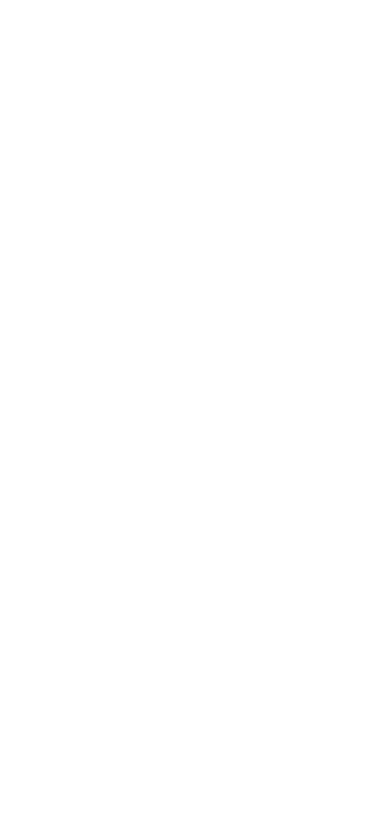
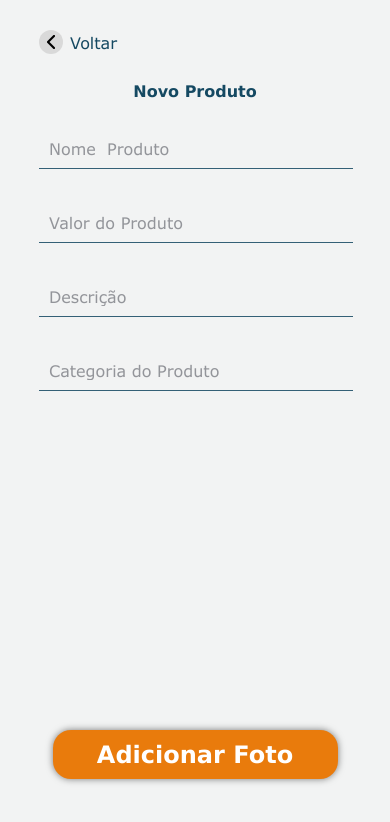
Before and after one commit to EJCM-SQUAD-3/Patitas, a React Native app in the folder frontend/: screen / in a window 390 px wide. Shown: the top 822 px of the page. Built offline with nearby package versions, Linux system fonts and the light colour scheme.

Commit message:
foi feita toda a tela de cadastro de novo produto. além disso, fiz pequenas alterações no componente 'Input' utilizando props para tirar o espaçamento lateral caso a imagem não seja passada

```diff
--- a/frontend/App.tsx
+++ b/frontend/App.tsx
@@ -11,6 +11,7 @@
 import ScreenRegisterBuyer from './src/pages/screenRegisterBuyer';
 import BlueConteiner from './src/components/blueConteiner';
 import UserProfile from './src/pages/userProfile';
+import ProductRegistration from './src/pages/productRegistration';
 
 export default function App() {
   const [fontsLoaded] = useFonts({
@@ -22,7 +23,7 @@
   return (
 
 
-    <UserProfile/>
+    <ProductRegistration/>
 
   );
 }
--- a/frontend/src/components/input/index.tsx
+++ b/frontend/src/components/input/index.tsx
@@ -11,10 +11,9 @@
 export function Input ({imagem, placeholder,secureTextEntry}: Props){
 
     return(
-    <InputConteiner>
-        <Imagem source={imagem} alt="gatinho"/>
+    <InputConteiner hasImage={!!imagem}>
+        {imagem && <Imagem source={imagem} hasImage={!!imagem} alt="gatinho"/>}
         <InputTexto secureTextEntry={secureTextEntry} placeholder={placeholder} placeholderTextColor='#06071366'/>
-
     </InputConteiner>
     )
 }
--- a/frontend/src/components/input/styles.tsx
+++ b/frontend/src/components/input/styles.tsx
@@ -1,14 +1,13 @@
 import styled from "styled-components/native";
 
-export const InputConteiner = styled.View`
+export const InputConteiner = styled.View<{ hasImage: boolean }>`
     width: 314px;
     height: 54px;
     align-items: flex-end;
     flex-direction: row;
     border-bottom-width: 1px;
     border-bottom-color: #053D58CC;
-    padding-bottom:10;
-
+    padding-bottom: 10px;
 
 `
 
@@ -28,7 +27,7 @@
   }
 
 `
-export const Imagem = styled.Image`
+export const Imagem = styled.Image<{ hasImage: boolean }>`
 
   width: 21px;
   height: 21px;
@@ -36,5 +35,5 @@
 
   margin:0;
   padding:0;
-
+  margin-left: ${(props) => (props.hasImage ? '0px' : '10px')};
 `
--- /dev/null
+++ b/frontend/src/pages/productRegistration/index.tsx
@@ -0,0 +1,36 @@
+import { Input } from "../../components/input";
+import { BackContainer, ButtonContainer, FormDiv, FormTitle, InputDiv, NewProduct } from "./style";
+import OrangeButton from "../../components/orangeButton";
+import Back from "../../components/back";
+
+
+export default function ProductRegistration(){
+    return(
+        <NewProduct>
+            <FormDiv>
+                <BackContainer>
+                    <Back/>
+                </BackContainer>
+
+                <FormTitle>Novo Produto</FormTitle>
+
+                <InputDiv>
+                    <Input secureTextEntry={false} placeholder="Nome  Produto"/>
+                </InputDiv>
+                <InputDiv>
+                    <Input secureTextEntry={false} placeholder="Valor do Produto"/>
+                </InputDiv>
+                <InputDiv>
+                    <Input secureTextEntry={false} placeholder="Descrição"/>
+                </InputDiv>
+                <InputDiv>
+                    <Input secureTextEntry={false} placeholder="Categoria do Produto"/>
+                </InputDiv>
+
+                <ButtonContainer>
+                    <OrangeButton texto="Adicionar Foto"/>
+                </ButtonContainer>
+            </FormDiv>
+        </NewProduct>
+    )
+}
--- /dev/null
+++ b/frontend/src/pages/productRegistration/style.tsx
@@ -0,0 +1,46 @@
+import styled from "styled-components"
+
+export const NewProduct = styled.div`
+    display: flex;
+    flex-direction: column;
+    justify-content: space-between;
+    align-items: center;
+    height: 100vh;
+    background-color: #F2F3F3;
+`;
+
+export const FormDiv = styled.div`
+    display: flex;
+    flex-direction: column;
+    align-items: center;
+    width: 80%;
+    max-width: 400px;
+`;
+
+export const FormTitle = styled.h2`
+    font-family: 'Verdana', sans-serif;
+    font-size: 16px;
+    font-weight: 700;
+    color: #154962;
+`;
+
+export const InputDiv = styled.div`
+    display: flex;
+    flex-direction: column;
+    margin-bottom: 20px;
+    width: 100%;
+`;
+
+export const BackContainer = styled.div`
+    width: 100%;
+    display: flex;
+    padding: 30px 0 15px 0;
+`;
+
+export const ButtonContainer = styled.div`
+    width: 100%;
+    display: flex;
+    justify-content: center;
+    position: fixed;
+    bottom: 60px;
+`;
```
